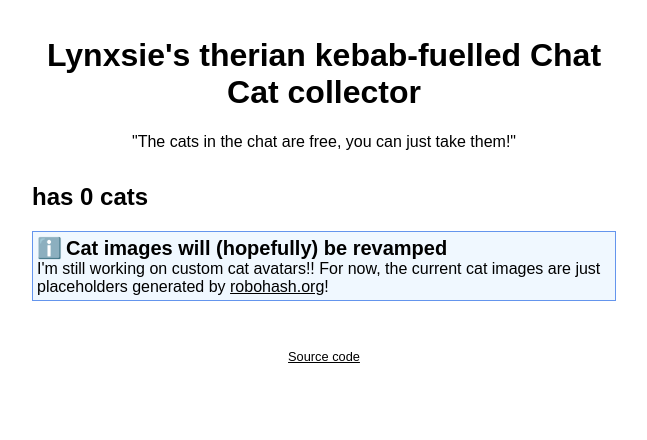
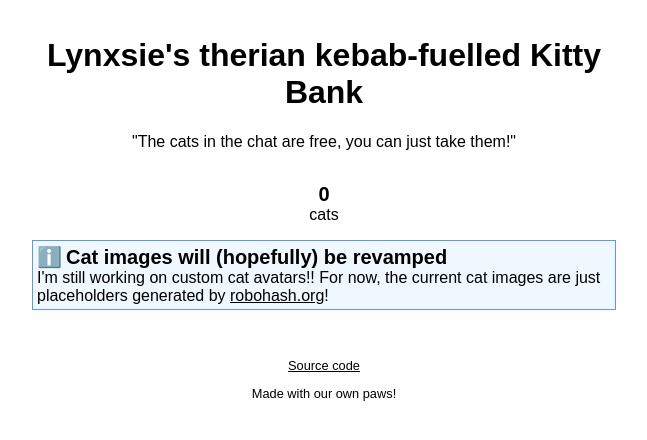
Before and after one commit to sleepycrow/catstat, a PHP site: template site/templates/lookup.html.twig in a window 1280 px wide. Shown: the top 440 px of the page, without its empty margins (316-963 px from the left). Run offline with PHP 8.4, Linux system fonts and the light colour scheme; the template is opened without the code that fills it, so the values that code supplies are empty; some libraries are stand-ins or nearby versions.

Commit message:
Some visual tweaks, revamp stats on user page

```diff
--- a/site/public/resx/css.css
+++ b/site/public/resx/css.css
@@ -12,6 +12,10 @@ body {
 
 a {
 	color: inherit;
+}
+
+h1, h2, h3, h4, h5, h6 {
+	text-align: center;
 }
 
 body > header,
@@ -42,6 +46,24 @@ body > footer {
 	text-align: center;
 }
 
+.user-stats {
+	display: flex;
+	width: 100%;
+	padding: 0;
+	list-style: none;
+}
+
+.user-stats > li {
+	flex: 1;
+	text-align: center;
+	overflow: hidden;
+}
+
+.user-stats > li > strong {
+	font-size: 1.25em;
+	display: block;
+}
+
 .cat-grid {
 	width: 100%;
 	max-width: 100%;
@@ -54,7 +76,6 @@ body > footer {
 
 .cat-grid li {
 	text-align: center;
-	font-weight: bold;
 	overflow: hidden;
 }
 
@@ -83,3 +104,13 @@ body > footer {
 	content: 'ℹ️';
 	margin-right: .25rem;
 }
+
+.notice--error {
+	background-color: lightcoral;
+	border-color: indianred;
+}
+
+.notice--error header::before {
+	content: '🛑';
+	margin-right: .25rem;
+}
--- a/site/src/Catstat/Controllers/HomeController.php
+++ b/site/src/Catstat/Controllers/HomeController.php
@@ -7,6 +7,8 @@ use Slim\Views\Twig;
 use Catstat\Utils\DataUtils;
 
 class HomeController {
+	private static string $error_page = "error.html.twig";
+
 	public function index(Request $req, Response $resp, array $_args): Response {
 		$view = Twig::fromRequest($req);
 		return $view->render($resp, 'home.html.twig', [
@@ -21,13 +23,13 @@ class HomeController {
 		$file_path = DataUtils::get_path_for_user($username);
 		if (!DataUtils::is_valid_user_name($username) || !file_exists($file_path)) {
 			$resp->withStatus(404);
-			return $view->render($resp, 'test.html.twig', [ 'msg' => ('Not found!')]);
+			return $view->render($resp, HomeController::$error_page, [ 'msg' => ('Not found!')]);
 		}
 
 		$file = fopen($file_path, "r");
 		if (!$file) {
 			$resp->withStatus(500);
-			return $view->render($resp, 'test.html.twig', [ 'msg' => ('Read error!')]);
+			return $view->render($resp, HomeController::$error_page, [ 'msg' => ('Read error!')]);
 		}
 
 		$all_cats = [];
--- a/site/templates/base.html.twig
+++ b/site/templates/base.html.twig
@@ -4,13 +4,13 @@
 		{% block head %}
 			<meta charset="utf-8">
 			<link type="text/css" rel="stylesheet" href="/resx/css.css">
-			<title>{% block title %}{% endblock %} - Kittybank</title>
+			<title>{% block title %}{% endblock %} - Kitty Bank</title>
 		{% endblock %}
 	</head>
 	<body>
 		<header>
 			<a href="/">
-				<h1>Lynxsie's therian kebab-fuelled Chat Cat collector</h1>
+				<h1>Lynxsie's therian kebab-fuelled Kitty Bank</h1>
 				<p>"The cats in the chat are free, you can just take them!"</p>
 			</a>
 		</header>
@@ -22,6 +22,10 @@
 				<p>
 					<a href="https://sr.ht/~sleepycrow/catstat">Source code</a>
 				</p>
+
+				<p>
+					Made with our own paws!
+				</p>
 			{% endblock %}
 		</footer>
 	</body>
--- a/site/templates/lookup.html.twig
+++ b/site/templates/lookup.html.twig
@@ -3,13 +3,18 @@
 {% block title %}{{ username }}{% endblock %}
 
 {% block content %}
-	<h2>
-		{{ username }} has {{ cats|length }} cats
+	<h2>{{ username }}</h2>
 
+	<ul class="user-stats" aria-label="Statistics">
+		<li>
+			<strong>{{ cats|length }}</strong> cats
+		</li>
 		{% if leaderboard_pos != null %}
-			(#{{ leaderboard_pos }} on leaderboards)
+			<li>
+				<strong>#{{ leaderboard_pos }}</strong> on leaderboards
+			</li>
 		{% endif %}
-	</h2>
+	</ul>
 
 	<div class="notice notice--info">
 		<header>Cat images will (hopefully) be revamped</header>
@@ -17,7 +22,7 @@
 		placeholders generated by <a href="https://robohash.org">robohash.org</a>!
 	</div>
 
-	<ul class="cat-grid">
+	<ul class="cat-grid" aria-label="Cats">
 		{% for cat in cats %}
 			<li>
 				<img src="https://robohash.org/{{ cat }}?set=set4" alt="{{ cat }}" /><br>
```
Also changed, not shown: site/templates/error.html.twig (added, +9 -0 lines).
